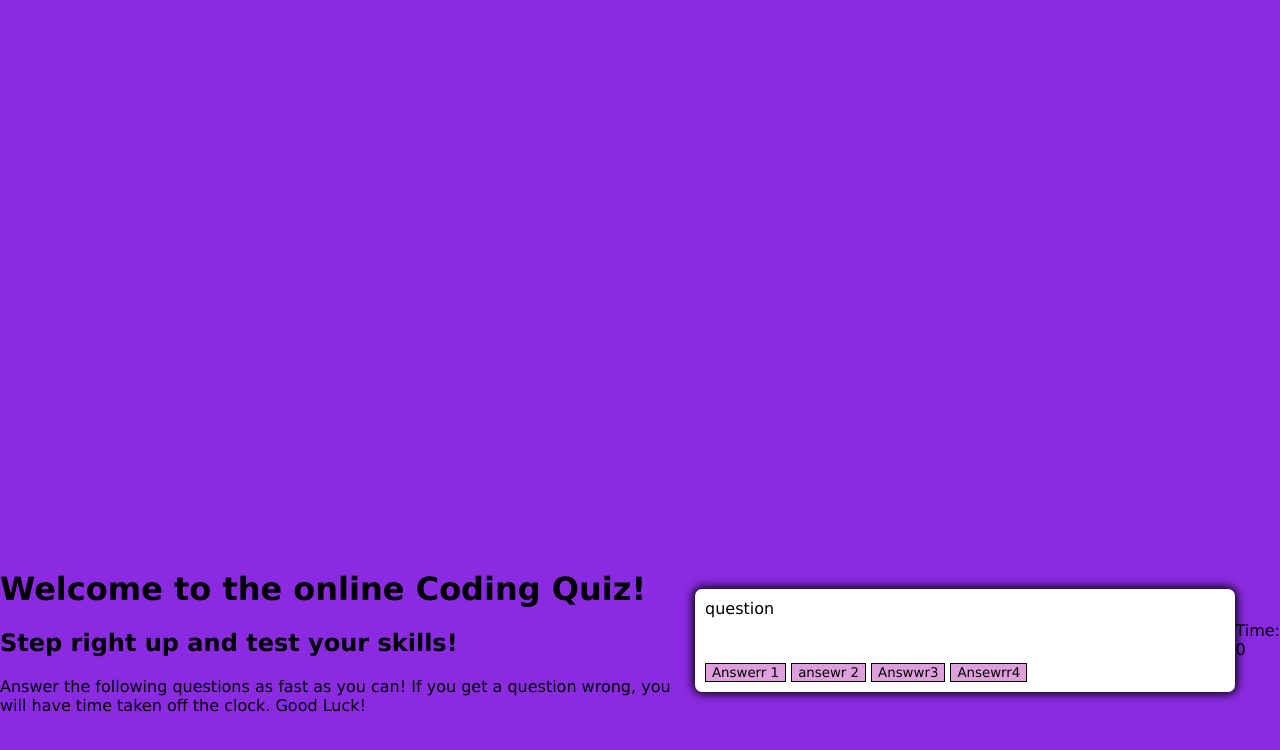
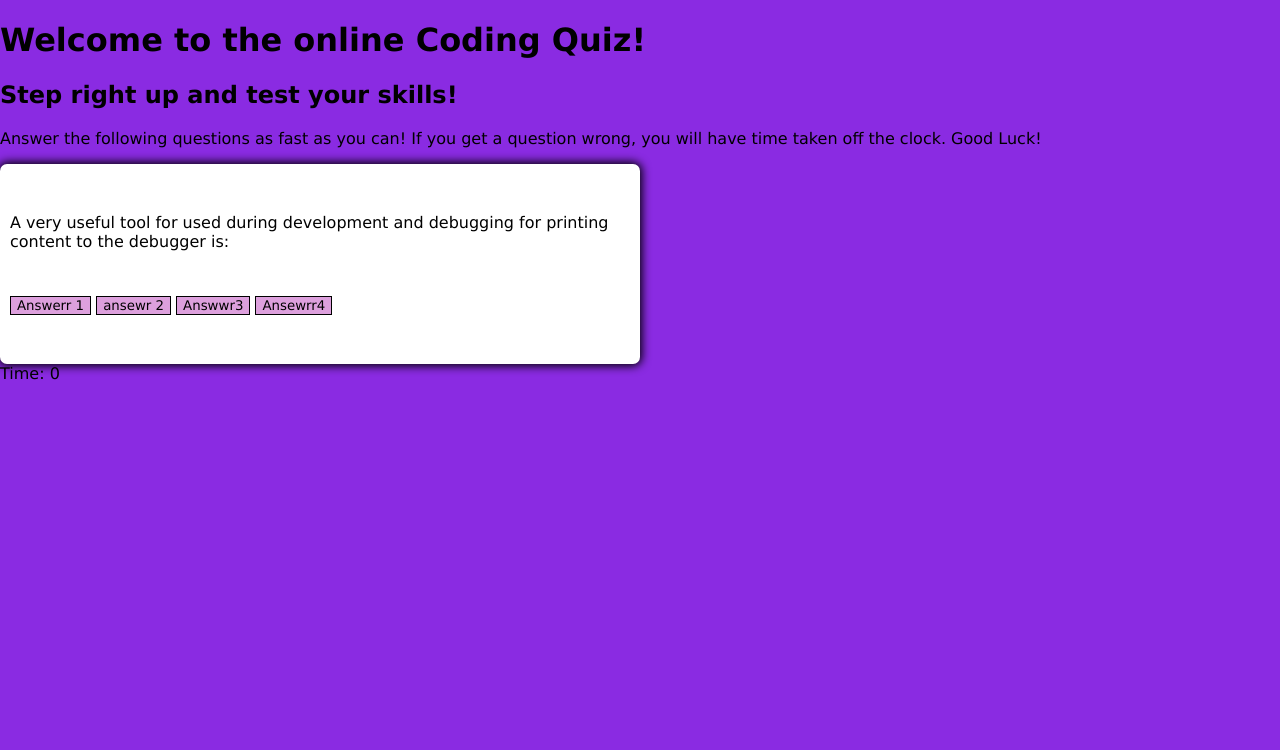
Before and after one commit to TimmySigs/Online-Code-Quiz, a plain HTML site: page index.html in a window 1280 px wide. Both pictures are taken after a click on the button "Start the test". Drawn offline with Linux system fonts and the light colour scheme.

Commit message:
"sdding more funtions in JS"

```diff
--- a/index.html
+++ b/index.html
@@ -16,7 +16,7 @@
 
     <div class="container">
         <div id="questionContainer" class="hide">
-            <div id="question">question</div>
+            <div id="question">Question</div>
             <div id="answerBtn" class="btnGrid"></div>
             <button class="btn">Answerr 1</button>
             <button class="btn">ansewr 2</button>
--- a/script.js
+++ b/script.js
@@ -1,10 +1,35 @@
+// Questions//
+const questions = [ {
+    question: "Commonly used data types DO NOT include:",
+    choices: ["strings", "booleans", "alerts", "numbers"],
+    answer: "alerts" },
+    {
+    question: "The condition in an if / else statement is enclosed within ____.",
+    choices: ["quotes", "curly brackets", "parentheses", "square brackets"],
+    answer: "parentheses"},
+    {
+    question: "Arrays in Javascript can be used to store ____.",
+    choices: ["numbers and strings", "other arrays", "booleans", "all of the above"],
+    answer: "all of the above"},
+    {
+    question: "String values must be enclosed within ____ when being assigned to variables.",
+    choices: ["commas", "curly brackets", "quotes", "parenthesis"],
+    answer: "quotes"},
+    {
+    question: "A very useful tool for used during development and debugging for printing content to the debugger is:",
+    choices: ["Javascript", "terminal / bash", "for loops", "console log"],
+    answer: "console log" }
+];
+
+console.log(questions);
+
+const startButton = document.getElementById('startBtn')
+const questionContainerEl = document.getElementById('questionContainer')
+const questionEl = document.getElementById('question')
+const answerButtonEl = document.getElementById('answer')
 
 
-const startButton = document.getElementById('startBtn')
-
-const questionContainerEl = document.getElementById('questionContainer')
-
-// const currentQuestion
+let randomQuestion, currentQuestionIndex
 
 startButton.addEventListener('click', startGame)
 
@@ -12,54 +37,29 @@ startButton.addEventListener('click', startGame)
 function startGame() {
     console.log("started");
     startButton.classList.add('hide')
+    randomQuestion = questions.sort(() => Math.random() - .5)
+    currentQuestionIndex = 0
     questionContainerEl.classList.remove('hide')
     nextQuestion()
 }
 
 function nextQuestion() {
-    showQuestion()
+    showQuestion(randomQuestion[currentQuestionIndex])
 }
 
-function showQuestion(questions) {
-
+function showQuestion(question) {
+    questionEl.innerText = question.question
+    question.answer.forEach(answer => {
+        const button = document.createElement('button')
+        button.innerText = answer.text
+        button.classList.add('btn')
+        if(answer.answer) {
+            button.dataset.answer = answer.answer
+        }
+    });
 }
 
 function selectAnswer() {
 
 
 }
-
-
-
-
-
-
-
-
-
-
-
-// Questions//
-var questions = [ {
-    title: "Commonly used data types DO NOT include:",
-    choices: ["strings", "booleans", "alerts", "numbers"],
-    answer: "alerts" },
-    {
-    title: "The condition in an if / else statement is enclosed within ____.",
-    choices: ["quotes", "curly brackets", "parentheses", "square brackets"],
-    answer: "parentheses"},
-    {
-    title: "Arrays in Javascript can be used to store ____.",
-    choices: ["numbers and strings", "other arrays", "booleans", "all of the above"],
-    answer: "all of the above"},
-    {
-    title: "String values must be enclosed within ____ when being assigned to variables.",
-    choices: ["commas", "curly brackets", "quotes", "parenthesis"],
-    answer: "quotes"},
-    {
-    title: "A very useful tool for used during development and debugging for printing content to the debugger is:",
-    choices: ["Javascript", "terminal / bash", "for loops", "console log"],
-    answer: "console log" }
-];
-
-console.log(questions);
--- a/style.css
+++ b/style.css
@@ -6,24 +6,27 @@
 body {
     padding: 0%;
     margin: 0%;
-    display: flex;
-    width: 100vw;
-    height: 100vw;
+    /* display: flex; */
+    width: 100;
+    height: 100vh;
     justify-content: center;
-    align-items: center;
+    /* align-items: center; */
     background-color: blueviolet;
 }
 
-/* header {
+header {
+    /* display: flex; */
+    /* align-items: center;
+    justify-content: center; */
+    /* margin-top: 26px, 26px; */
+}
+
+.container {
     display: flex;
     align-items: center;
     justify-content: center;
-    margin-top: 26px, 26px;
-} */
-
-.container {
-    width: 800px;
-    max-width: 80%;
+    max-width: 50%;
+    height: 200px;
     background-color: white;
     border-radius: 7px;
     padding: 10px;
```
